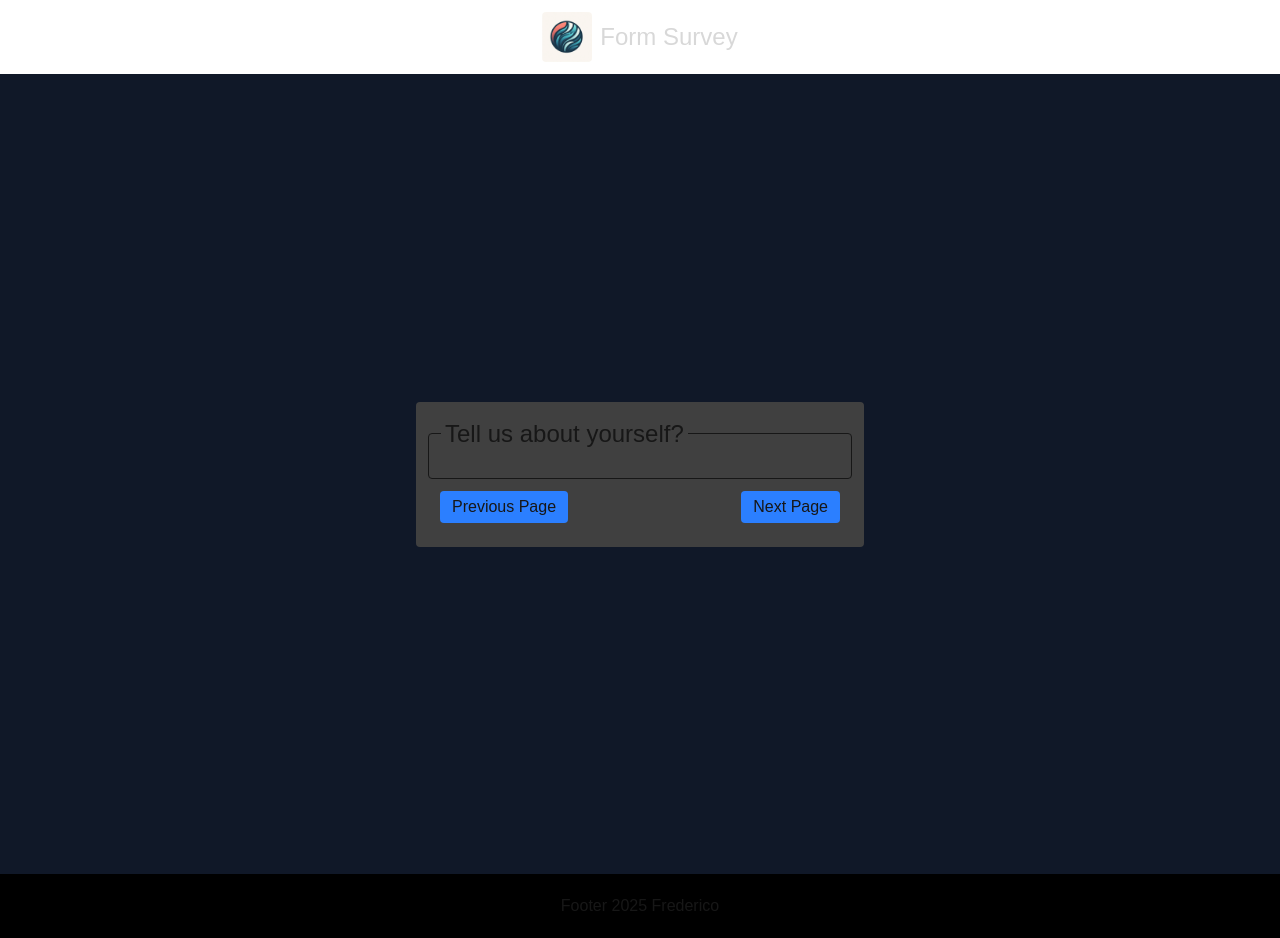
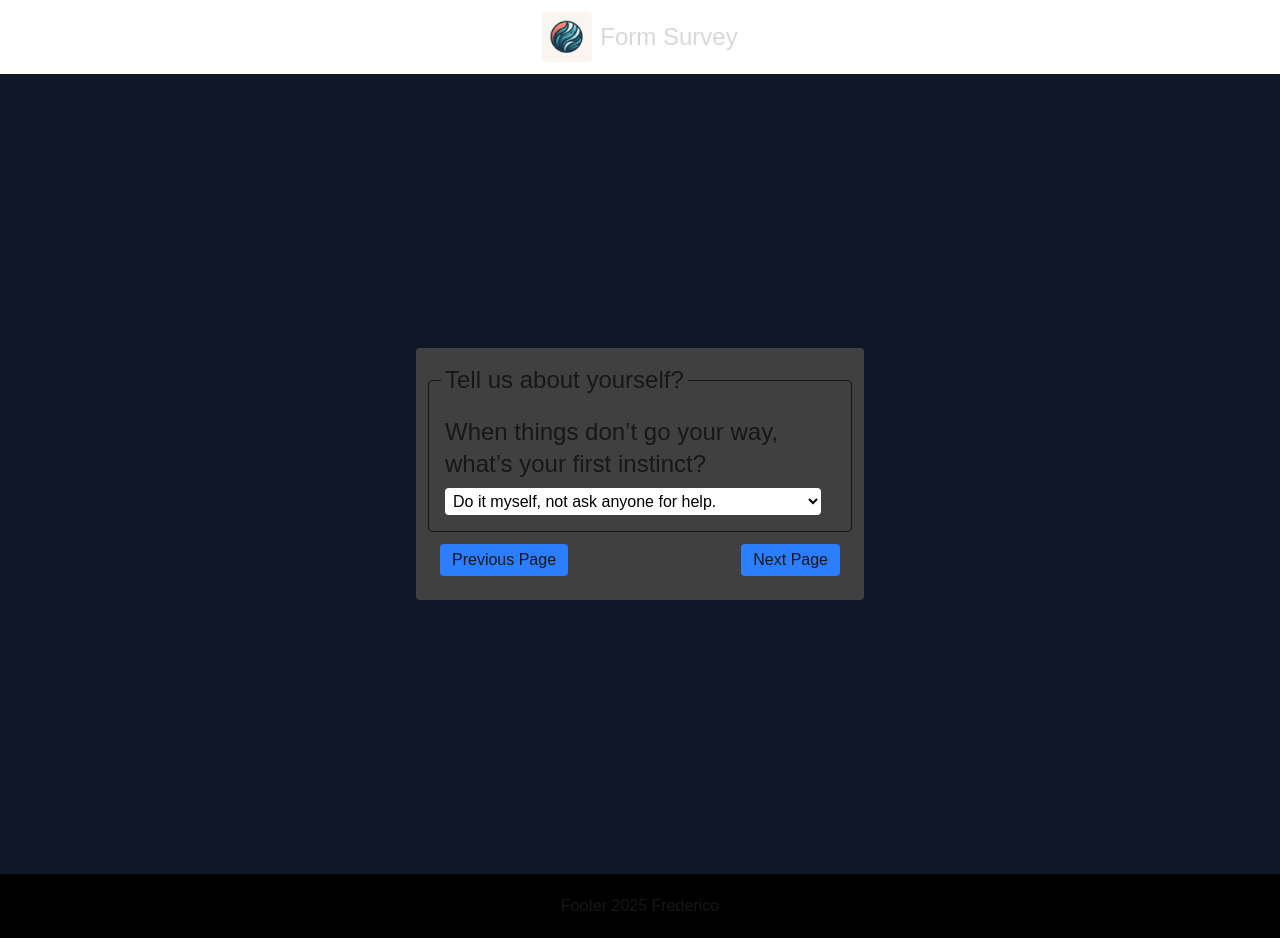
Before and after one commit to FredH2O/basic-ts-form, a Next.js app: page /Page3 in a window 1280 px wide. Built offline with nearby package versions, Linux system fonts and the light colour scheme.

Commit message:
feat: added new SelectQuestion component inside FrustrationQuestion

```diff
--- a/app/Page3/page.tsx
+++ b/app/Page3/page.tsx
@@ -1,12 +1,13 @@
 "use client";
 import FormSection from "../../components/FormSection";
 import { useFormContext } from "../context/FormContext";
+import FrustrationQuestion from "../../components/Questions_3/FrustrationQuestion";
 
 const Page3 = () => {
   const { handleChange, handleSubmit } = useFormContext();
   return (
     <FormSection next="/" onSubmit={handleSubmit} previous="/Page2">
-      <div></div>
+      <FrustrationQuestion />
     </FormSection>
   );
 };
--- a/app/context/FormContext.tsx
+++ b/app/context/FormContext.tsx
@@ -13,6 +13,7 @@ export type FormValues = {
   description: string;
   challenges: string;
   personality: string;
+  frustration: string;
 };
 
 type FormContextType = {
@@ -60,6 +61,7 @@ export const FormProvider = ({ children }: { children: ReactNode }) => {
     description: "",
     challenges: "",
     personality: "",
+    frustration: "",
   });
 
   const [otherAnswer, setOtherAnswer] = useState<boolean>(false);
@@ -100,6 +102,7 @@ export const FormProvider = ({ children }: { children: ReactNode }) => {
       description: "",
       challenges: "",
       personality: "",
+      frustration: "",
     });
 
     setOtherAnswer(false);
--- a/components/Questions_3/FrustrationQuestion.tsx
+++ b/components/Questions_3/FrustrationQuestion.tsx
@@ -0,0 +1,26 @@
+import SelectQuestionBox from "../SelectQuestionBox";
+import { FRUSTRATION_QUESTION } from "../../const/constants";
+import { ChangeEvent } from "react";
+import { FormValues } from "../../app/context/FormContext";
+
+type Props = {
+  frustration: FormValues["frustration"];
+  onChange: (e: ChangeEvent<HTMLSelectElement>) => void;
+};
+
+const FrustrationQuestion = ({ onChange, frustration }: Props) => {
+  return (
+    <div className="flex flex-col gap-2 p-1">
+      <SelectQuestionBox
+        title="When things don’t go your way, what’s your first instinct?"
+        name="frustration"
+        id="frustration"
+        onChange={onChange}
+        value={frustration}
+        questions={FRUSTRATION_QUESTION}
+      />
+    </div>
+  );
+};
+
+export default FrustrationQuestion;
--- a/const/constants.ts
+++ b/const/constants.ts
@@ -179,5 +179,58 @@ export const CHALLENGES = [
   },
 ] as const;
 
+export const FRUSTRATION_QUESTION = [
+  {
+    title: "-- Select --",
+    value: "",
+    key: 0,
+  },
+  {
+    title: "Do it myself, not ask anyone for help.",
+    value: "introvert",
+    key: 1,
+  },
+  {
+    title: "Talk to someone — I need to vent or get advice.",
+    value: "extrovert",
+    key: 2,
+  },
+  {
+    title: "Laugh it off. No big deal — I’ll try again.",
+    value: "optimist",
+    key: 3,
+  },
+  {
+    title: "Of course this happened... things always go wrong.",
+    value: "pessimist",
+    key: 4,
+  },
+  {
+    title: "I can’t move on until I fix every detail.",
+    value: "perfectionist",
+    key: 5,
+  },
+  {
+    title: "Let’s change the plan and try something new!",
+    value: "adventurer",
+    key: 6,
+  },
+  {
+    title: "It’s okay — I’ll adapt so no one gets upset.",
+    value: "peacemaker",
+    key: 7,
+  },
+  {
+    title: "Take charge — I’ll make a new plan and lead the way.",
+    value: "leader",
+    key: 8,
+  },
+  {
+    title: "Depends on the day — sometimes I fight, sometimes I freeze.",
+    value: "mixed",
+    key: 9,
+  },
+] as const;
+
 export type PersonalityTrait = (typeof PERSONALITY_TRAITS)[number]["value"];
 export type Answer = (typeof TIRING_DAY)[number]["value"];
```
